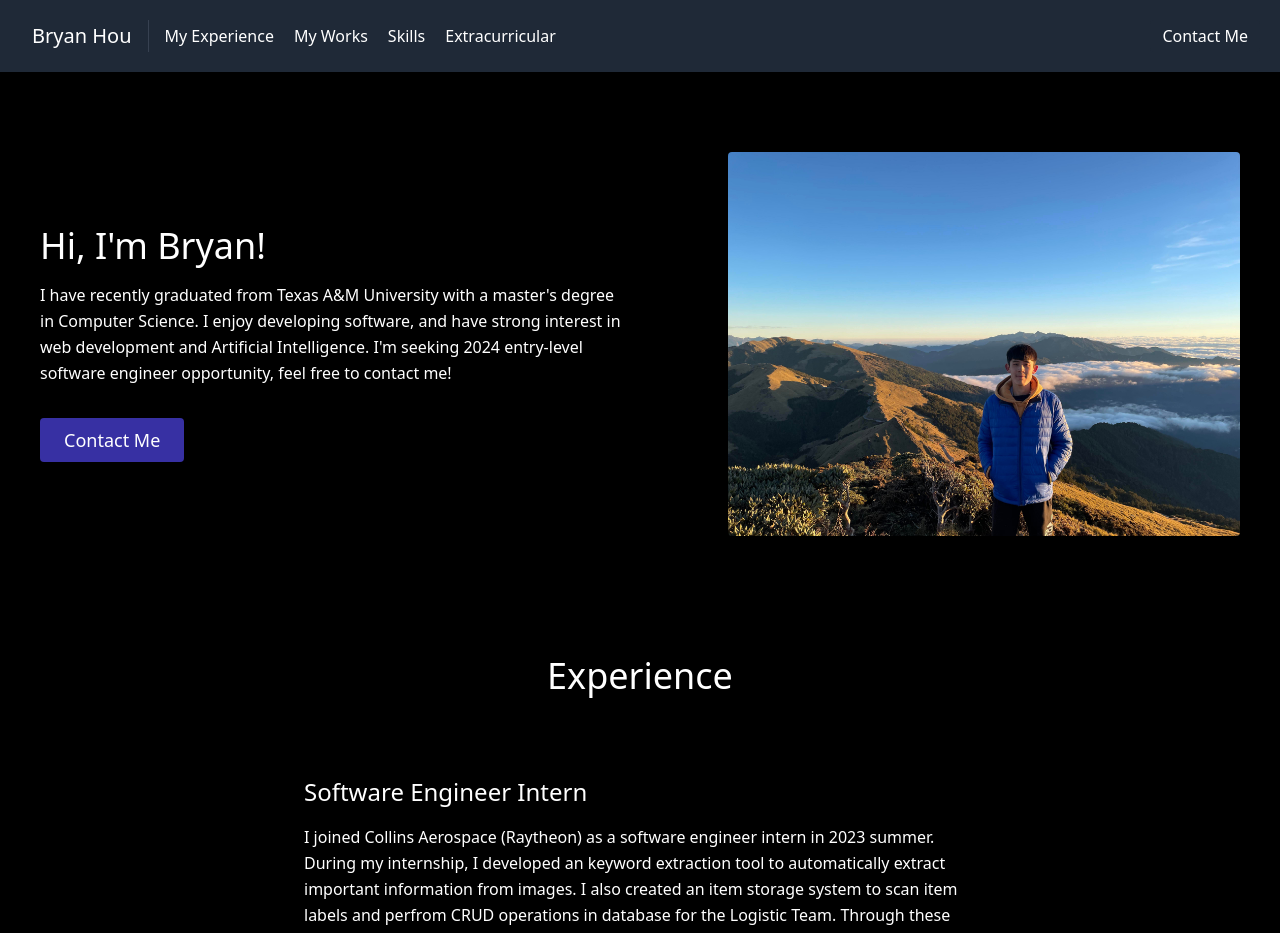
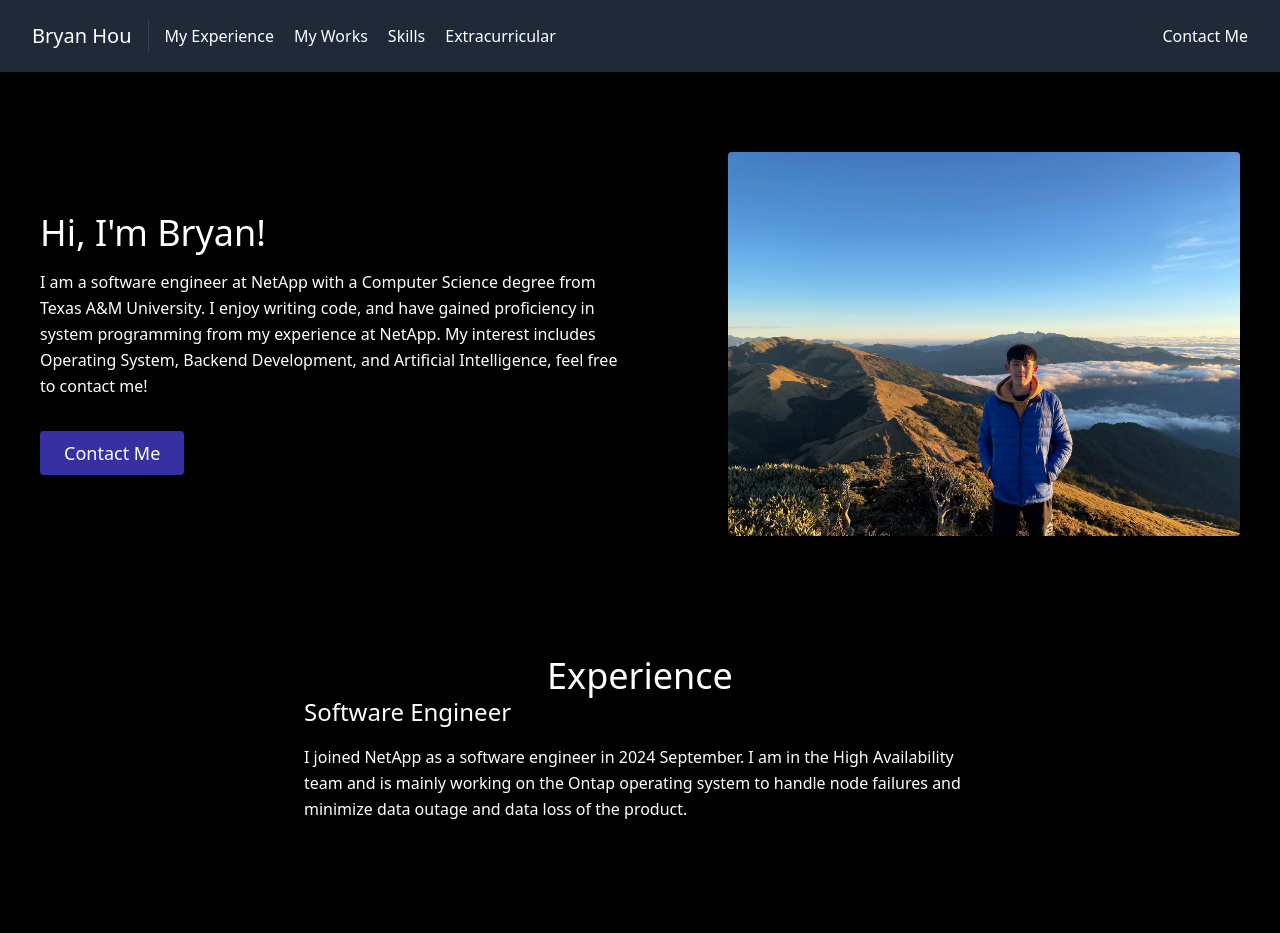
Before and after one commit to b06611033/My_Portfolio, a React (Create React App) app: page / in a window 1280 px wide. Shown: the top 933 px of the page. Built offline with nearby package versions, Linux system fonts and the light colour scheme.

Commit message:
updated software engineer experience

```diff
--- a/src/components/About.js
+++ b/src/components/About.js
@@ -9,9 +9,9 @@ export default function About() {
             Hi, I'm Bryan!
           </h1>
           <p className="mb-8 text-white leading-relaxed">
-            I have recently graduated from Texas A&M University with a master's degree in Computer Science.
-            I enjoy developing software, and have strong interest in web development and Artificial Intelligence.
-            I'm seeking 2024 entry-level software engineer opportunity, feel free to contact me!
+            I am a software engineer at NetApp with a Computer Science degree from Texas A&M University.
+            I enjoy writing code, and have gained proficiency in system programming from my experience at NetApp.
+            My interest includes Operating System, Backend Development, and Artificial Intelligence, feel free to contact me!
           </p>
           <div className="flex justify-center">
             <a
--- a/src/components/Experience.js
+++ b/src/components/Experience.js
@@ -8,9 +8,21 @@ export default function Experience() {
           <h1 className="sm:text-4xl text-3xl font-medium text-center title-font mb-4 text-white">
             Experience
           </h1>
+        <div className="flex flex-wrap -m-4">
+          <h1 className="sm:text-2xl text-2xl font-small text-center title-font mb-4 text-white">
+            Software Engineer
+          </h1>
+          <p className="mb-8 leading-relaxed text-white">
+            I joined NetApp as a software engineer in 2024 September.
+            I am in the High Availability team and is mainly working on the Ontap operating system
+            to handle node failures and minimize data outage and data loss of the product.
+          </p>
+        </div>
         </div>
         <div className="flex flex-wrap -m-4">
           <h1 className="sm:text-2xl text-2xl font-small text-center title-font mb-4 text-white">
+            <br />
+            <br />
             Software Engineer Intern
           </h1>
           <p className="mb-8 leading-relaxed text-white">
--- a/src/components/Extracurricular.js
+++ b/src/components/Extracurricular.js
@@ -9,10 +9,10 @@ export default function Extracurricular() {
             Extracurricular
           </h1>
           <p className="mb-8 text-white leading-relaxed">
-            I love playing soccer! I am a die hard Messi fan who supports FC Barcelona and Inter Miami.
+            I love playing soccer! I am a die hard Messi fan who supports FC Barcelona and Argentina.
             In 2018, I joined the soccer varsity team of National Taiwan University, where I played as left wing/right back for 3 years.
-            I also enjoy traveling and wandering around cities, mountains, and oceans with my road bike.
-            I look forward to visit different places in the United States!
+            I also enjoy traveling, and I have traveled to places including Grand Canyon, Zion, Yosemite, Redwood, Sequoia, Joshua Tree, Kings Canyon
+            Mesa Verde, Black Canyon, Rocky Mountain. I look forward to visiting more places!
           </p>
         </div>
         <div className="lg:max-w-lg lg:w-full md:w-1/2 w-5/6">
```
